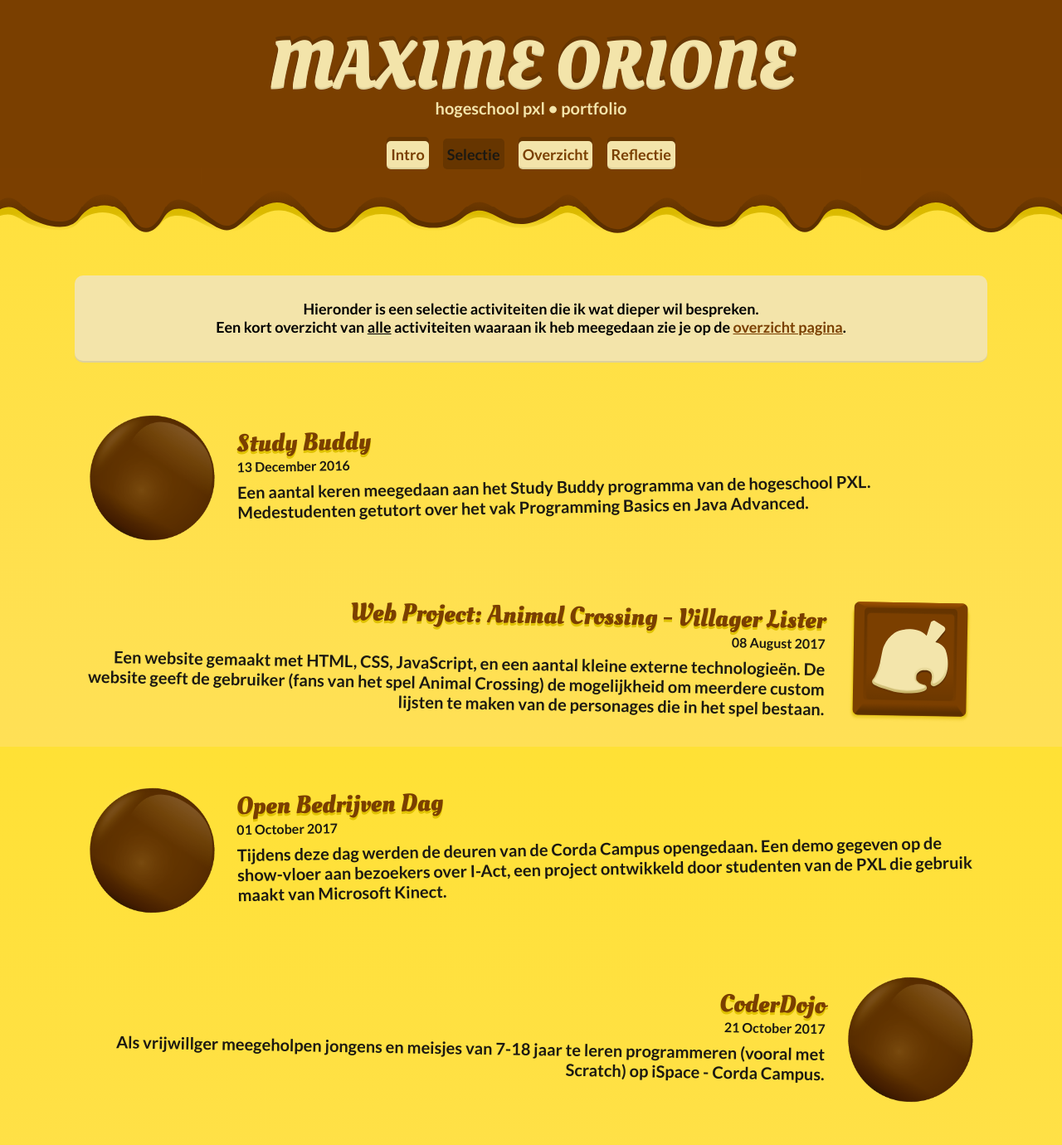
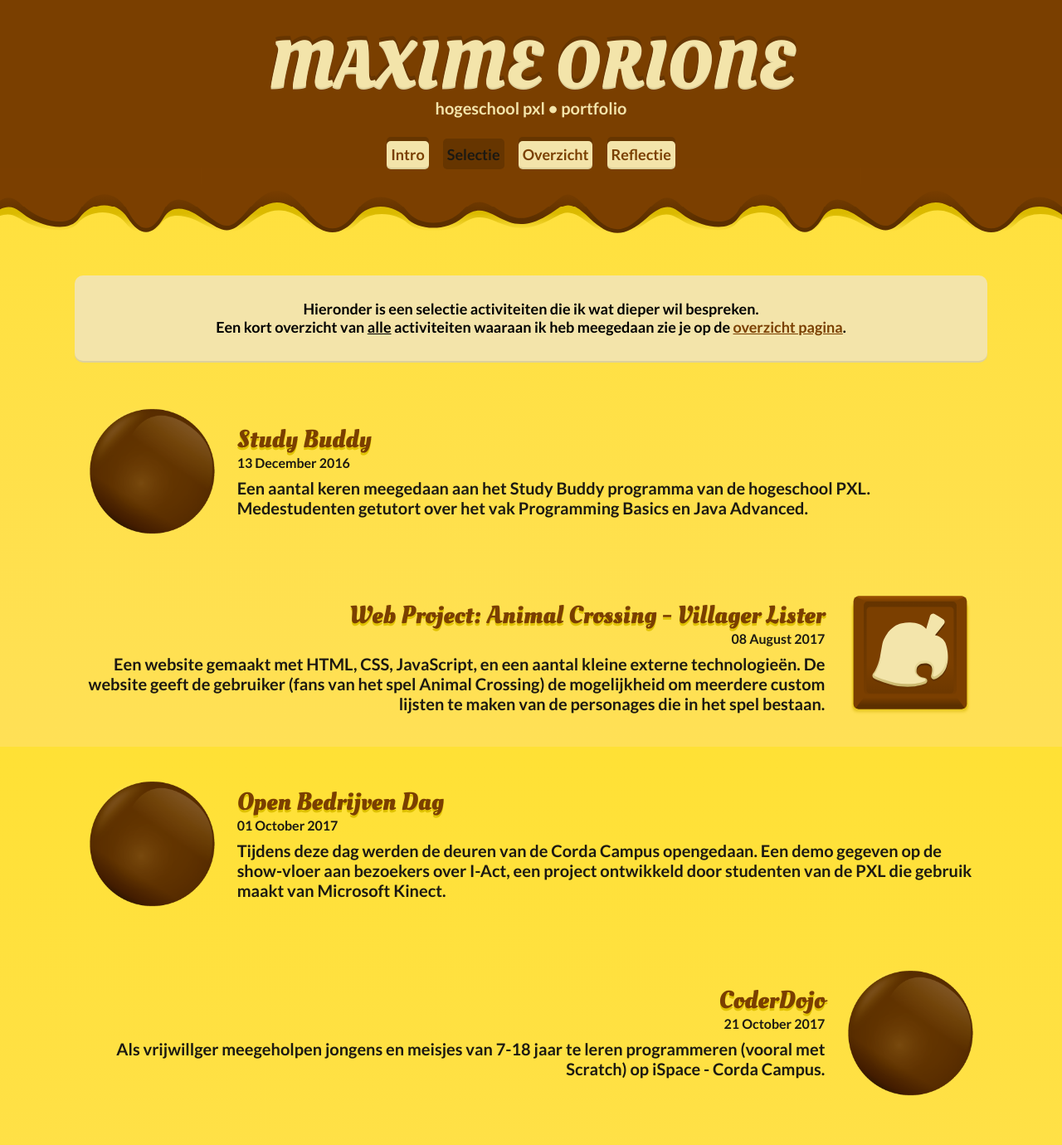
Before and after one commit to Maxzilla60/maxzilla60.github.io, a Jekyll site: the page built from selectie.html, in a window 1280 px wide. Shown: the whole page at 83% size. Built offline with Jekyll 4.4.1, drawn with Linux system fonts in a browser that asks for light colours; nearby versions of some CDN libraries.

Commit message:
No more crookedness
:(

```diff
--- a/css/styles.scss
+++ b/css/styles.scss
@@ -149,7 +149,7 @@ a.activity {
 		-ms-transform: rotate(-7deg) scale(1.1);
 			transform: rotate(-7deg) scale(1.1);
 }
-.odd {
+/* .odd {
 	-webkit-transform: rotate(-1deg);
 		-ms-transform: rotate(-1deg);
 			transform: rotate(-1deg);
@@ -158,7 +158,7 @@ a.activity {
 	-webkit-transform: rotate(1deg);
 		-ms-transform: rotate(1deg);
 			transform: rotate(1deg);
-}
+} */
 .odd .activity_icon {
 	margin-right: 20px;
 }
```
